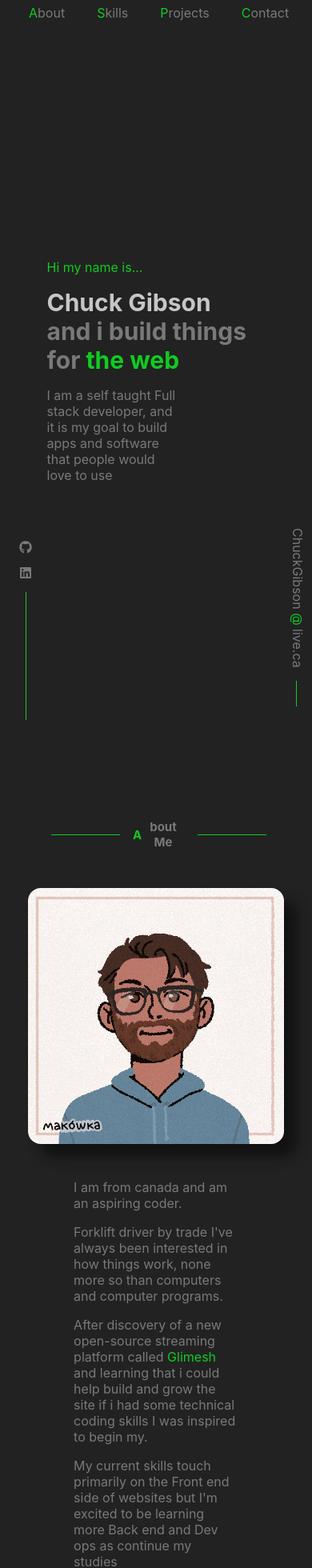
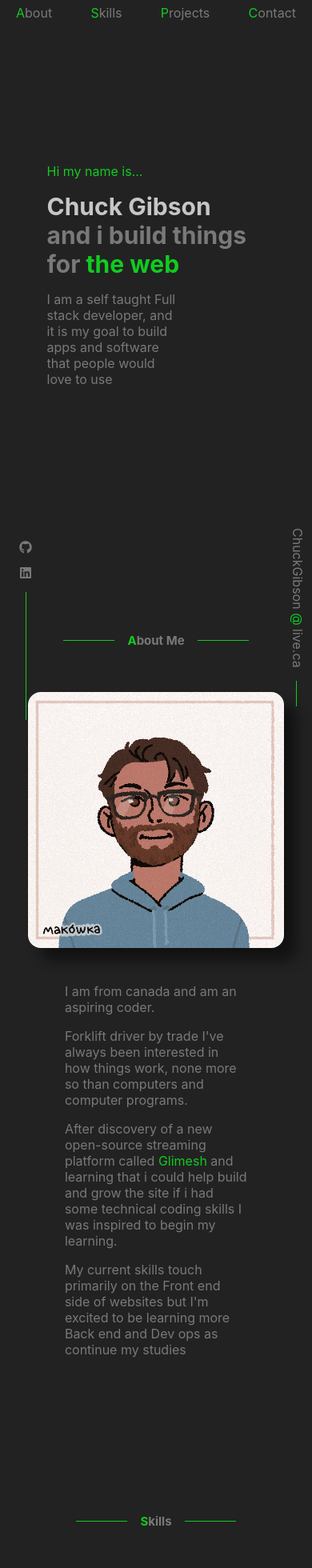
Before and after one commit to Chuck-Gibson/chuck_portfolio, a React (Create React App) app: page / in a window 390 px wide. Shown: the top 1960 px of the page at 80% size. Built offline with nearby package versions, Linux system fonts and the light colour scheme.

Commit message:
finished off responseive for mobile

```diff
--- a/src/App.css
+++ b/src/App.css
@@ -65,7 +65,7 @@ img{
     font-size: 20px;
   }
   h2 hr {
-    width:6rem;
+    width:4rem;
   }
 }
 
--- a/src/components/about.css
+++ b/src/components/about.css
@@ -24,7 +24,7 @@
 
 @media only screen and ( max-width: 950px){
     .about-container{
-        margin: 10rem 3rem;
+        margin: 10rem 2rem;
         height: fit-content;
     }
     .content-container {
--- a/src/components/about.js
+++ b/src/components/about.js
@@ -8,14 +8,10 @@ export default function About() {
             <div className='content-container'>
             <img src={require("../resources/images/cartoonchuck.png")} alt="a cartoon of Chuck Gibson"/>
             <div className="text-container">
-
-            <p>
-
-I am from canada and am an aspiring coder.</p> <p>Forklift driver by trade I've always been interested in how things work, none more so than computers and computer programs.</p><p>
-
-After discovery of a new open-source streaming platform called <span>Glimesh</span> and learning that i could help build and grow the site if i had some technical coding skills I was inspired to begin my.</p><p>
-
-My current skills touch primarily on the Front end side of websites but I'm excited to be learning more Back end and Dev ops as continue my studies</p>
+                <p>I am from canada and am an aspiring coder.</p>
+                <p>Forklift driver by trade I've always been interested in how things work, none more so than computers and computer programs.</p>
+                <p>After discovery of a new open-source streaming platform called <span>Glimesh</span> and learning that i could help build and grow the site if i had some technical coding skills I was inspired to begin my learning.</p>
+                <p>My current skills touch primarily on the Front end side of websites but I'm excited to be learning more Back end and Dev ops as continue my studies</p>
             </div>
             </div>
         </div>
--- a/src/components/contactMe.css
+++ b/src/components/contactMe.css
@@ -24,3 +24,9 @@
     background-color: var(--highlight);
 
 }
+@media only screen and ( max-width: 950px){
+    .contactMe-container{
+        width:80%;
+        margin: 5rem auto;
+    }
+}
--- a/src/components/header.css
+++ b/src/components/header.css
@@ -75,8 +75,7 @@ ul li {
     ul {
         padding-left: 0rem;
         width: 100%;
-        margin-left: 1rem;
-        margin-right: 1rem;
+        margin: 1rem 0rem;
     }
 
 }
--- a/src/components/introduction.css
+++ b/src/components/introduction.css
@@ -32,3 +32,9 @@
         transform:translateX(-300%)
     }
 }
+
+@media only screen and ( max-width: 950px){
+    .intro-container{
+        height:35em;
+    }
+}
```
